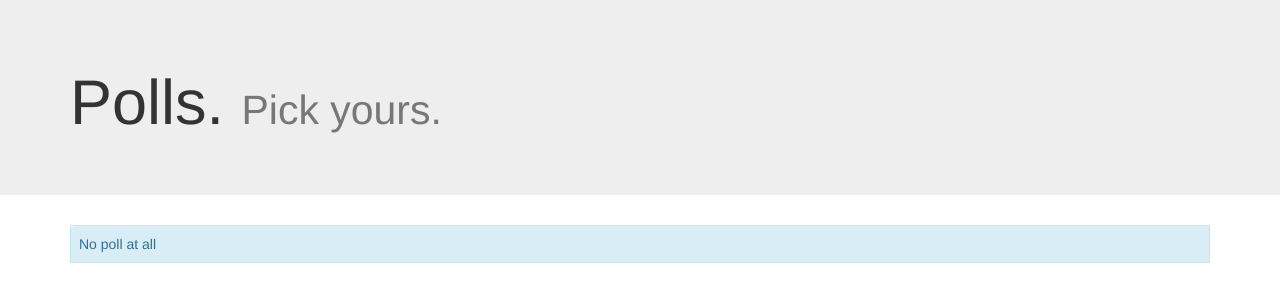
After one commit to KINFOO/niko_niko, a Django app: page /polls/ in a window 1280 px wide. The commit adds this page. Shown: the top 302 px of the page. Run offline with Django 3.2, Linux system fonts and the light colour scheme; data that the repository does not hold is empty; parts of the project's set-up code (start-up, migrations or seed data) failed here and were passed over; some libraries are stand-ins or nearby versions.

Commit message:
Adding Polls.

```diff
--- /dev/null
+++ b/niko/admin.py
@@ -0,0 +1,4 @@
+from django.contrib import admin
+from niko.models import Poll
+
+admin.site.register(Poll)
--- a/niko/templates/dashboard.html
+++ b/niko/templates/dashboard.html
@@ -46,9 +46,9 @@
 				<div class="col-md-3">
 					<a href="{% url 'vote' %}" class="btn-lg btn-default">Vote</a>&nbsp;
 					{% if day and month and year %}
-						<a href="{% url 'dashboard_dated' year month day %}" class="btn-lg btn-default"><i class="icon-refresh"></i></a>&nbsp;
+						<a href="{% url 'dashboard_dated' poll.slug year month day %}" class="btn-lg btn-default"><i class="icon-refresh"></i></a>&nbsp;
 					{% endif %}
-					<a href="{% url 'dashboard' %}" class="btn-lg btn-default"><i class="icon-home"></i></a>
+					<a href="{% url 'dashboard' poll.slug %}" class="btn-lg btn-default"><i class="icon-home"></i></a>
 				</div>
 			</div>
 		</div>
@@ -107,7 +107,7 @@
 				if ( ! day || ! month || ! year ){
 					alert('Please specify a date');
 				}else{
-					var url = 'http://{{hostname}}{% url 'dashboard' %}';
+					var url = 'http://{{hostname}}{% url 'dashboard' poll.slug %}';
 					url = url + year +"/"+ month +"/"+ day;
 					window.location.replace(url);
 				}
--- /dev/null
+++ b/niko/templates/polls.html
@@ -0,0 +1,41 @@
+<!DOCTYPE html>
+<html lang="en">
+<head>
+  <meta charset="utf-8">
+  <title>Available polls</title>
+  <link href="//netdna.bootstrapcdn.com/bootstrap/3.0.0/css/bootstrap.min.css" rel="stylesheet">
+  <script src="//netdna.bootstrapcdn.com/bootstrap/3.0.0/js/bootstrap.min.js"></script>
+  <link href="//netdna.bootstrapcdn.com/font-awesome/3.2.1/css/font-awesome.min.css" rel="stylesheet">
+</head>
+{% spaceless %}
+<body>
+	<div class="jumbotron">
+		<div class="container">
+			<h1>Polls. <small>Pick yours.</small></h1>
+		</div>
+	</div>
+	<div class="container">
+	<div class="row">
+		<div class="big col-md-12">
+			<table class="table table-striped table-hover">
+				<tbody>
+				{% for poll in polls %}
+					<tr>
+						<td>
+							<a href="{% url 'dashboard' poll.slug %}" title="{{ poll.name|escape }}">{{ poll.name }}</a>
+						</td>
+						<td class="text-right">{{ poll.pub_date|date:"SHORT_DATETIME_FORMAT" }}</td>
+					</tr>
+				{% empty %}
+					<tr>
+						<td colspan="2" class="alert alert-info"> No poll at all <i class="icon-smile"></i></td>
+					</tr>
+				{% endfor %}
+				</tbody>
+			</table>
+		</div>
+	</div>
+	</div>
+</body>
+</html>
+{% endspaceless %}
--- a/niko/views.py
+++ b/niko/views.py
@@ -4,9 +4,9 @@ from django.shortcuts import redirect, render
 
 from datetime import date, timedelta
 
-from niko.models import Vote
+from niko.models import Poll, Vote
 
-def dashboard(request, year=None, month=None, day=None, error=None, success=None):
+def dashboard(request, slug, year=None, month=None, day=None, error=None, success=None):
 
 	context = {
 		'error'   : error,
@@ -14,6 +14,16 @@ def dashboard(request, year=None, month=None, day=None, error=None, success=None
 		'success' : success,
 		'Vote'    : Vote
 	}
+
+	# Find related poll
+	try:
+		poll = Poll.objects.get(slug = slug)
+		context['poll'] = poll
+	except DoesNotExist:
+		no_poll = 'No poll for {}'.format(slug.title())
+		context['error'] = error + no_poll if error  else no_poll
+		return render(request, 'dashboard.html', context)
+
 	votes = None
 	if day and month and year:
 		givendate = date(int(year), int(month), int(day))
@@ -39,6 +49,10 @@ def dashboard(request, year=None, month=None, day=None, error=None, success=None
 			context[varname] = 0
 
 	return render(request, 'dashboard.html', context)
+
+def polls(request):
+	polls = Poll.objects.all().order_by('-pub_date')
+	return render(request, 'polls.html', { 'polls' : polls } )
 
 def save(request, mood):
 
--- a/niko_niko/settings.py
+++ b/niko_niko/settings.py
@@ -12,7 +12,7 @@ MANAGERS = ADMINS
 DATABASES = {
     'default': {
         'ENGINE': 'django.db.backends.sqlite3', # Add 'postgresql_psycopg2', 'mysql', 'sqlite3' or 'oracle'.
-        'NAME': '/path/to/niko_niko/db.sq3',          # Or path to database file if using sqlite3.
+        'NAME': '/path/to/niko_niko/db.sq3',    # Or path to database file if using sqlite3.
         # The following settings are not used with sqlite3:
         'USER': '',
         'PASSWORD': '',
--- a/niko_niko/urls.py
+++ b/niko_niko/urls.py
@@ -1,13 +1,14 @@
 from django.conf.urls import patterns, include, url
 
-# Uncomment the next two lines to enable the admin:
+# Enable the admin:
 from django.contrib import admin
 admin.autodiscover()
 
 urlpatterns = patterns('',
-    # Examples:
-    url(r'^$', 'niko.views.dashboard', name='dashboard'),
-    url(r'^(?P<year>\d+)/(?P<month>\d+)/(?P<day>\d+)$',
+    url(r'^$', 'niko.views.polls', name='polls'),
+    url(r'^polls/$', 'niko.views.polls'),
+    url(r'^polls/(?P<slug>\w+)/$', 'niko.views.dashboard', name='dashboard'),
+    url(r'^polls/(?P<slug>\w+)/(?P<year>\d+)/(?P<month>\d+)/(?P<day>\d+)$',
         'niko.views.dashboard', name='dashboard_dated'),
     url(r'^vote$', 'niko.views.vote', name='vote'),
     url(r'^save/(?P<mood>\w+)$', 'niko.views.save', name='save'),
@@ -16,6 +17,6 @@ urlpatterns = patterns('',
     # Uncomment the admin/doc line below to enable admin documentation:
     # url(r'^admin/doc/', include('django.contrib.admindocs.urls')),
 
-    # Uncomment the next line to enable the admin:
+    # Enable the admin:
     url(r'^admin/', include(admin.site.urls)),
 )
```
Also changed, not shown: niko/models.py (+11 -0 lines), 2 other files.
